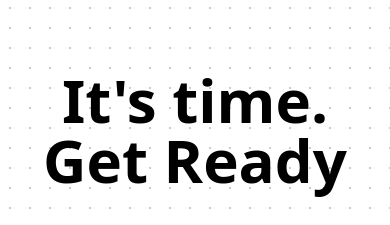
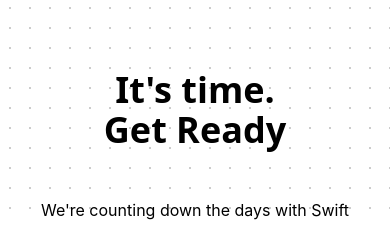
Before and after one commit to WatchPartyAroundIndia/watchpartyaroundindia.github.io, a React (Vite) app: page / in a window 390 px wide. Shown: the part 9282-9507 px from the top of the page. Built offline with nearby package versions, Linux system fonts and the light colour scheme; a web font is replaced by a local one.

Commit message:
refactor: simplify Footer component by removing unused props interface and improving semantic structure

```diff
--- a/src/components/footer.tsx
+++ b/src/components/footer.tsx
@@ -1,13 +1,14 @@
-import { FC } from "react";
 import heartLogo from "../assets/2025/heart.svg";
 
-interface FooterProps {}
-
-const Footer: FC<FooterProps> = () => {
+const Footer = () => {
   return (
-    <div className="flex flex-col mx-auto items-center justify-center text-center p-8">
-      <h2 className="font-sans font-bold text-6xl">It's time.</h2>
-      <h2 className="font-sans font-bold text-6xl">Get Ready</h2>
+    <footer className="flex flex-col mx-auto items-center justify-center text-center p-8">
+      <h2 className="font-sans font-bold text-4xl md:text-5xl lg:text-6xl">
+        It's time.
+      </h2>
+      <h2 className="font-sans font-bold text-4xl md:text-5xl lg:text-6xl">
+        Get Ready
+      </h2>
       <div className="h-12" />
       <p>We're counting down the days with Swift communities across India</p>
       <div className="h-8" />
@@ -16,10 +17,10 @@ const Footer: FC<FooterProps> = () => {
         WWDC 2025 is almost here and we can't wait to experience it with you
       </p>
       <div className="h-24" />
-      <img src={heartLogo} alt="Heart Logo" className="w-8 h-8" />
+      <img src={heartLogo} alt="Made with love" className="w-8 h-8" />
       <h3 className="font-bold text-black/50">Made by me for me</h3>
       <h4 className="font-bold text-black/30">Developed in India in 2025</h4>
-    </div>
+    </footer>
   );
 };
 
```
